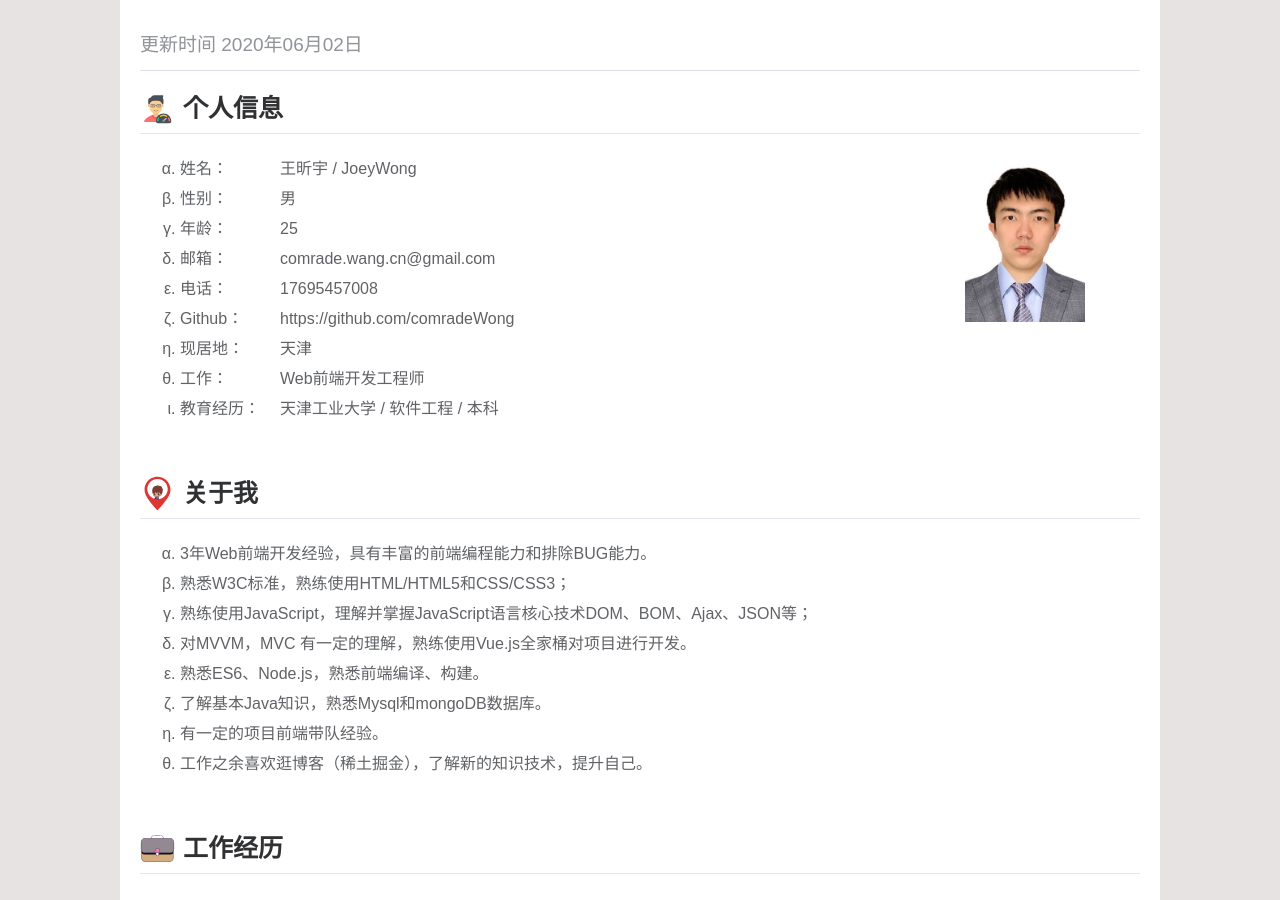
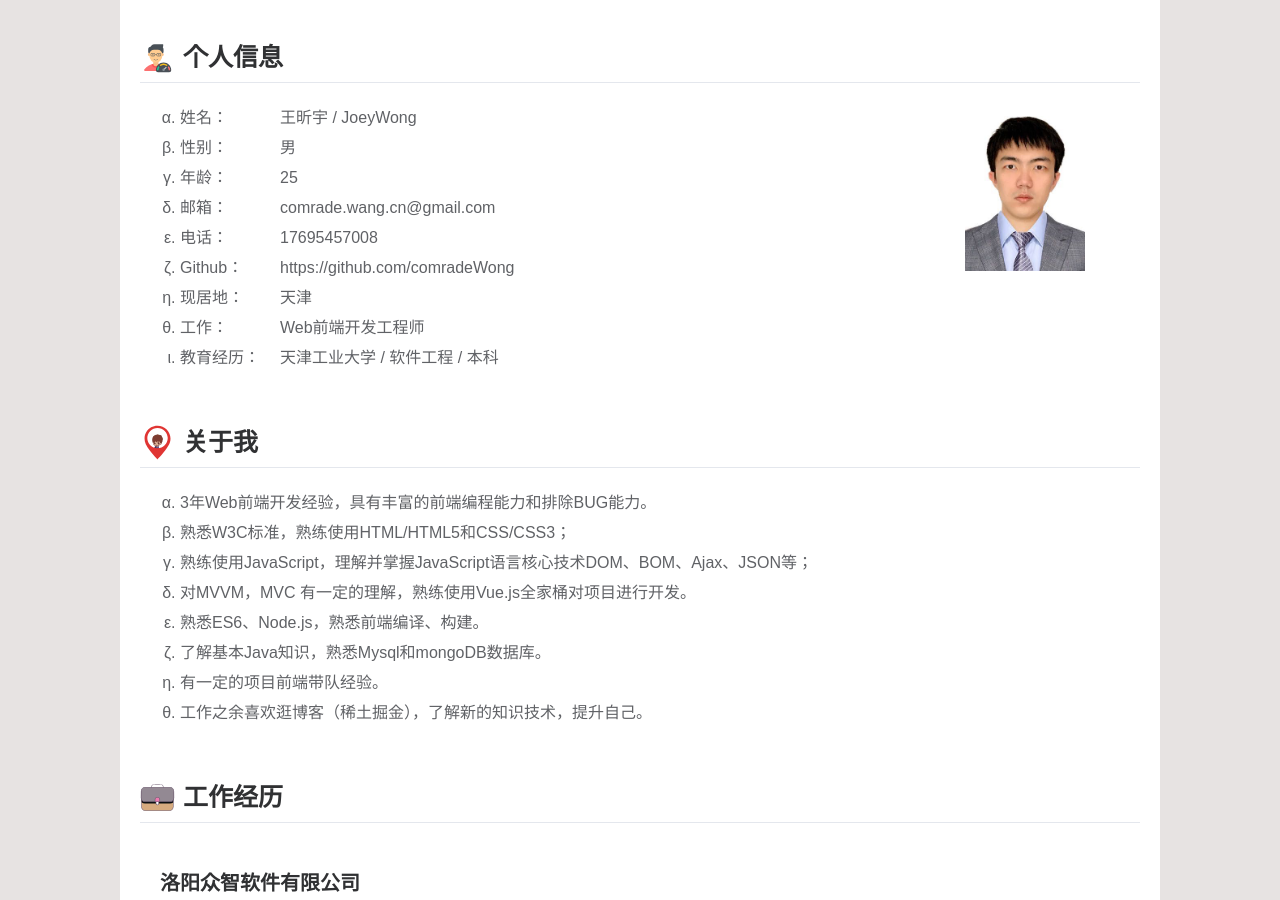
Before and after one commit to comradeWong/new-resume, a Jekyll site: the page built from index.html, in a window 1280 px wide and 900 px high. Built offline with Jekyll 4.4.1, drawn with Linux system fonts in a browser that asks for light colours.

Commit message:
feat 咱们去掉更新时间

```diff
--- a/_layouts/home.html
+++ b/_layouts/home.html
@@ -16,10 +16,10 @@
   </head>
   <body>
     <div class="main-container">
-      <div class="update">
+      <!-- <div class="update">
         <label>更新时间</label>
         {{ site.update }}
-      </div>
+      </div> -->
       <div class="items">
         {% include person.html %} {{ content }}
       </div>
```
Also changed, not shown: other parts of _layouts/home.html (+1 -1 lines).
